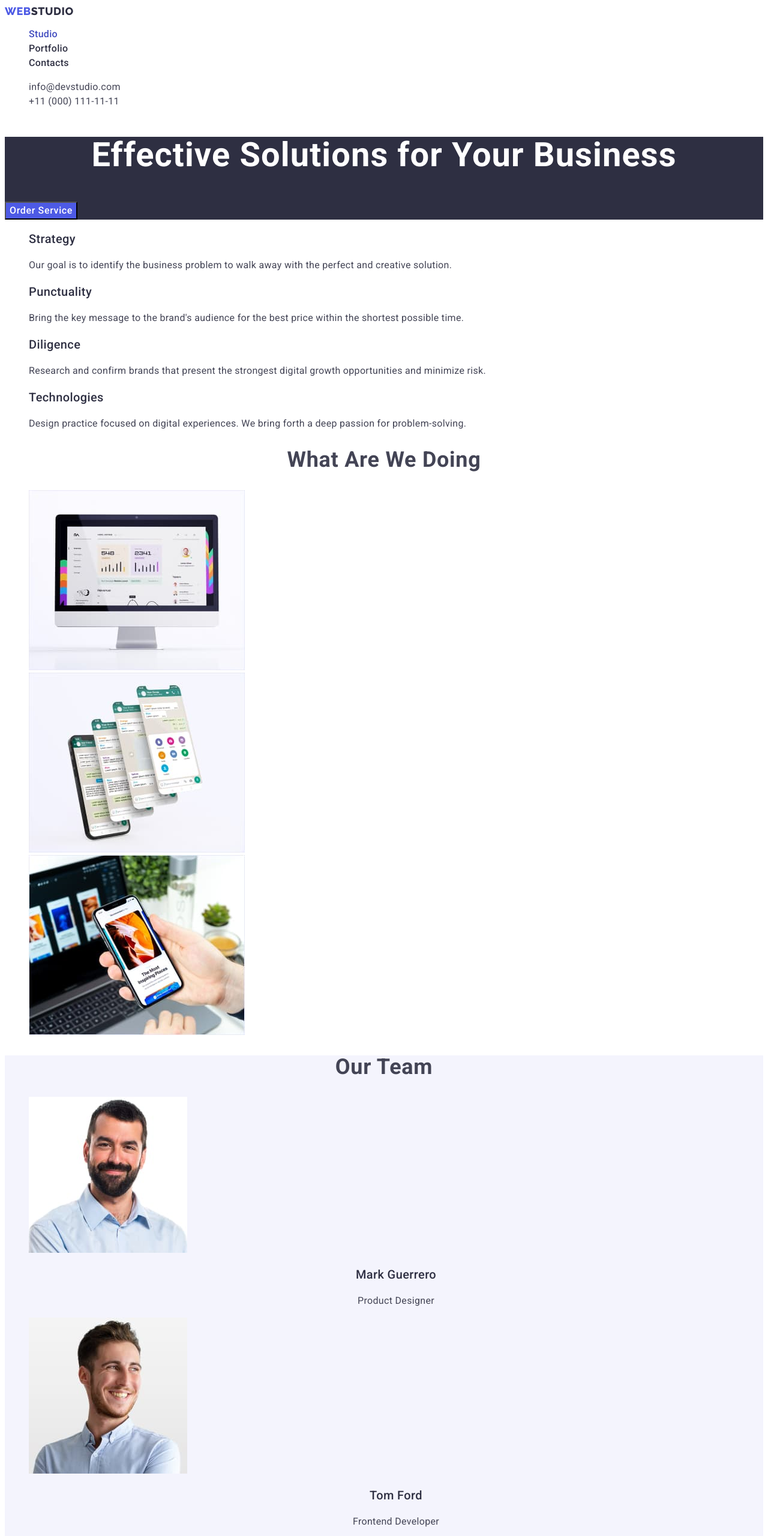
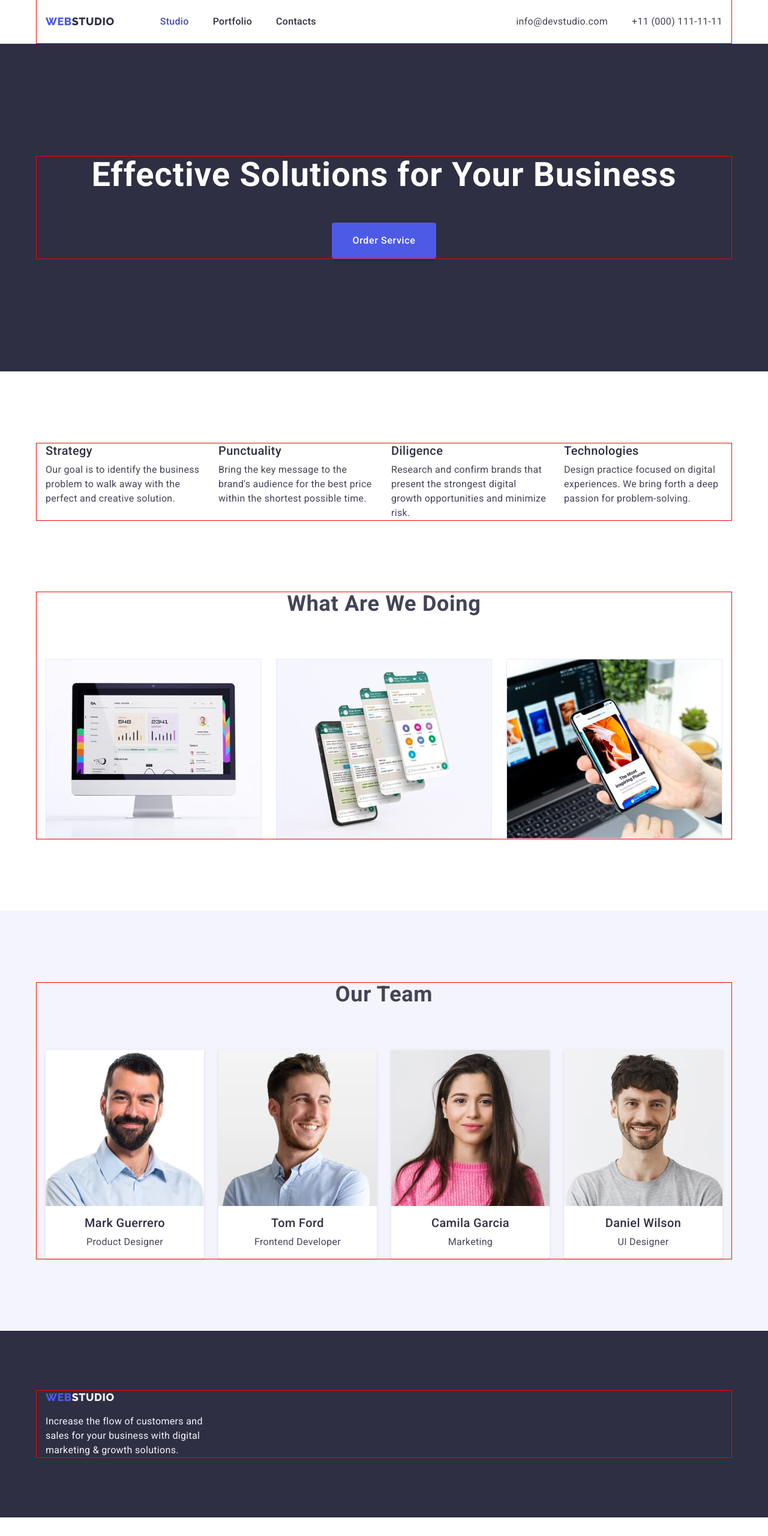
Before and after one commit to DorianGray0/re-goit-markup-hw-03, a plain HTML site: page index.html in a window 1280 px wide. Shown: the top 2560 px of the page at 60% size. After the commit the page ends 2529 px from the top, so only its background shows below. Drawn offline with nearby package versions, Linux system fonts and the light colour scheme.

Commit message:
add flex-box to css to both pages

```diff
--- a/css/style.css
+++ b/css/style.css
@@ -8,6 +8,10 @@
   --pressed-state-color: #404bbf;
   --first-bgc: #2e2f42;
   --second-bgc: #f4f4fd;
+  --regular-gap: 24px;
+  --header-gap: 40px;
+  --section-padding: 120px;
+  --margine-tile: 8px;
 }
 
 body {
@@ -15,6 +19,29 @@ body {
   color: var(--primary-text-color);
 
   background-color: #ffffff;
+}
+
+h1,
+h2,
+h3,
+h4,
+h5,
+h6,
+p {
+  margin: 0;
+}
+
+ul,
+ol {
+  margin: 0;
+  padding-left: 0;
+  list-style: none;
+}
+
+img {
+  display: block;
+  /* max-width: 100%; */
+  height: auto;
 }
 
 .visually-hidden {
@@ -32,10 +59,6 @@ body {
 
 .navigation-link.active {
   color: var(--pressed-state-color);
-}
-
-.list {
-  list-style: none;
 }
 
 .link {
@@ -69,12 +92,30 @@ body {
   text-align: center;
 }
 
+.container {
+  width: 1158px;
+  padding-right: 15px;
+  padding-left: 15px;
+  margin: 0 auto;
+
+  outline: 1px solid red;
+}
+
 /* --------------------------------HEADER */
 
 .header {
+  border-bottom: 1px solid #e7e9fc;
+}
+
+.header > .container {
+  display: flex;
+  align-items: center;
 }
 
 .navigation {
+  display: flex;
+  gap: 76px;
+  align-items: center;
 }
 
 .logo {
@@ -102,12 +143,18 @@ body {
 }
 
 .navigation-list {
+  display: flex;
+  gap: var(--header-gap);
 }
 
 .navigation-item {
 }
 
 .navigation-link {
+  display: block;
+  padding-top: 24px;
+  padding-bottom: 24px;
+
   line-height: 1.5;
 }
 
@@ -117,6 +164,9 @@ body {
 }
 
 .contacts-list {
+  display: flex;
+  gap: var(--header-gap);
+  margin-left: auto;
 }
 
 .contacts-item {
@@ -136,18 +186,30 @@ body {
 /* ---------------------------HERO */
 
 .hero {
+  padding-top: 188px;
+  padding-bottom: 188px;
+
+  text-align: center;
+
   background-color: var(--first-bgc);
 }
 
 .hero-title {
   font-size: 56px;
   color: var(--secondary-title-color);
+  margin-bottom: 48px;
 }
 
 .hero-button {
+  min-width: 169px;
+  padding: 16px 32px;
+
   color: var(--secondary-title-color);
 
   background-color: var(--accent-color);
+  border-color: transparent;
+  border-radius: 4px;
+  box-shadow: 0 4px 4px 0 rgba(0, 0, 0, 0.15);
 }
 
 .hero-button:hover,
@@ -158,15 +220,22 @@ body {
 /* ---------------------------------ABOUT */
 
 .about {
+  padding-top: var(--section-padding);
+  padding-bottom: var(--section-padding);
 }
 
 .about-list {
+  display: flex;
+  gap: var(--regular-gap);
 }
 
 .about-item {
+  flex-basis: calc((100% - 3 * var(--regular-gap)) / 4);
 }
 
 .about-title {
+  margin-bottom: var(--margine-tile);
+
   font-size: 20px;
   line-height: 1.2;
 }
@@ -177,23 +246,32 @@ body {
 /* ------------------------------TECHNOLOGY */
 
 .technology {
+  padding-bottom: var(--section-padding);
 }
 
 .technology-title,
 .team-title {
+  margin-bottom: 72px;
+
   font-size: 36px;
   text-transform: capitalize;
 }
 
 .technology-list {
+  display: flex;
+  gap: var(--regular-gap);
 }
 
 .technology-item {
+  flex-basis: calc((100% - 2 * var(--regular-gap)) / 3);
 }
 
 /* ------------------------------------TEAM */
 
 .team {
+  padding-top: var(--section-padding);
+  padding-bottom: var(--section-padding);
+
   background-color: var(--second-bgc);
 }
 
@@ -201,12 +279,26 @@ body {
 }
 
 .team-list {
+  display: flex;
+  gap: var(--regular-gap);
 }
 
 .team-item {
+  flex-basis: calc((100% - 3 * var(--regular-gap)) / 4);
+
+  border-radius: 0 0 4px 4px;
+  box-shadow: 0 2px 1px 0 rgba(46, 47, 66, 0.08), 0 1px 1px 0 rgba(46, 47, 66, 0.16),
+    0 1px 6px 0 rgba(46, 47, 66, 0.08);
+  background: var(--secondary-title-color);
+}
+
+.team-item-wrap {
+  padding: 16px 32px;
 }
 
 .team-item-title {
+  margin-bottom: var(--margine-tile);
+
   font-size: 20px;
   line-height: 1.2;
   text-align: center;
@@ -219,10 +311,14 @@ body {
 /* -----------------------footer */
 
 .footer {
+  padding-top: 100px;
+  padding-bottom: 100px;
+
   background-color: var(--first-bgc);
 }
 
 .footer-nav {
+  margin-bottom: 18px;
 }
 
 .footer-nav > .logo:hover,
@@ -240,23 +336,36 @@ body {
 }
 
 .footer-text {
+  max-width: 264px;
   color: var(--secondary-text-color);
 }
 
 /* -------------------------------------PORTFOLIO */
 
 .portfolio {
+  padding-top: 96px;
+  padding-bottom: var(--section-padding);
 }
 
 .filter-list {
+  display: flex;
+  gap: var(--regular-gap);
+  justify-content: center;
+  margin-bottom: 72px;
 }
 
 .filter-item {
 }
 
 .filter-btn {
+  padding: 12px 24px;
+
   text-align: center;
   color: var(--accent-color);
+
+  border: 1px solid #e7e9fc;
+  border-radius: 4px;
+  border-color: transparent;
 
   background-color: var(--second-bgc);
 }
@@ -266,15 +375,31 @@ body {
   color: var(--secondary-title-color);
 
   background-color: var(--pressed-state-color);
+
+  box-shadow: 0 2px 2px 0 rgba(0, 0, 0, 0.12), 0 2px 1px 0 rgba(0, 0, 0, 0.08),
+    0 3px 1px 0 rgba(0, 0, 0, 0.1);
 }
 
 .portfolio-list {
+  display: flex;
+  flex-wrap: wrap;
+  column-gap: var(--regular-gap);
+  row-gap: 48px;
 }
 
 .portfolio-item {
+  flex-basis: calc((100% - 2 * var(--regular-gap)) / 3);
+}
+
+.portfolio-item-wrap {
+  padding: 32px 0 32px 16px;
+
+  border: 1px solid #e7e9fc;
+  border-top: 0;
 }
 
 .portfolio-title {
+  margin-bottom: var(--margine-tile);
   font-size: 20px;
   line-height: 1.2;
 }
--- a/index.html
+++ b/index.html
@@ -4,6 +4,13 @@
     <meta charset="UTF-8" />
     <meta name="viewport" content="width=device-width, initial-scale=1.0" />
     <title>Studio</title>
+    <link
+      rel="stylesheet"
+      href="https://cdnjs.cloudflare.com/ajax/libs/modern-normalize/2.0.0/modern-normalize.min.css"
+      integrity="sha512-4xo8blKMVCiXpTaLzQSLSw3KFOVPWhm/TRtuPVc4WG6kUgjH6J03IBuG7JZPkcWMxJ5huwaBpOpnwYElP/m6wg=="
+      crossorigin="anonymous"
+      referrerpolicy="no-referrer"
+    />
     <link rel="preconnect" href="https://fonts.googleapis.com" />
     <link rel="preconnect" href="https://fonts.gstatic.com" crossorigin />
     <link
@@ -14,11 +21,12 @@
   </head>
   <body>
     <header class="header">
+      <div class="container">
         <!-- MAIN NAVIGATION -->
         <nav class="navigation">
           <a class="logo link" href="./index.html">Web<span class="studio">Studio</span></a>
 
-        <ul class="navigation-list list">
+          <ul class="navigation-list">
             <li class="navigation-item">
               <a class="navigation-link title link active" href="./index.html">Studio</a>
             </li>
@@ -32,7 +40,7 @@
         </nav>
 
         <!-- CONTACT INFORMATION -->
-      <ul class="contacts-list list">
+        <ul class="contacts-list">
           <li class="contacts-item">
             <a class="contacts-link link" href="mailto:info@devstudio.com">info@devstudio.com</a>
           </li>
@@ -40,20 +48,24 @@
             <a class="contacts-link link" href="tel:+11(000)111-11-11">+11 (000) 111-11-11</a>
           </li>
         </ul>
+      </div>
     </header>
     <main>
       <!-- SECTION 1 HERO -->
       <section class="hero">
+        <div class="container">
           <h1 class="hero-title heading">Effective Solutions for Your Business</h1>
 
           <button class="hero-button btn" type="button">Order Service</button>
+        </div>
       </section>
 
       <!-- SECTION 2 ABOUT US -->
       <section class="about">
+        <div class="container">
           <h2 class="visually-hidden">about us</h2>
 
-        <ul class="about-list list">
+          <ul class="about-list">
             <li class="about-item">
               <h3 class="about-title title">Strategy</h3>
               <p class="about-text text">
@@ -83,13 +95,15 @@
               </p>
             </li>
           </ul>
+        </div>
       </section>
 
       <!-- SECTION 3 OUR TECHNOLOGIES -->
       <section class="technology">
+        <div class="container">
           <h2 class="technology-title heading">What are we doing</h2>
 
-        <ul class="technology-list list">
+          <ul class="technology-list">
             <li class="technology-item">
               <img src="./images/desktop.jpg" alt="desktop" width="360" height="300" />
             </li>
@@ -97,40 +111,57 @@
               <img src="./images/phone.jpg" alt="phone" width="360" height="300" />
             </li>
             <li class="technology-item">
-            <img src="./images/laptop-phone.jpg" alt="laptop and phone" width="360" height="300" />
+              <img
+                src="./images/laptop-phone.jpg"
+                alt="laptop and phone"
+                width="360"
+                height="300"
+              />
             </li>
           </ul>
+        </div>
       </section>
 
       <!-- SECTION 4 OUR TEAM -->
       <section class="team">
+        <div class="container">
           <h2 class="team-title heading">Our Team</h2>
 
-        <ul class="team-list list">
+          <ul class="team-list">
             <li class="team-item">
               <img src="./images/mark-guerrero.jpg" alt="Mark Guerrero" width="264" height="260" />
+              <div class="team-item-wrap">
                 <h3 class="team-item-title title">Mark Guerrero</h3>
                 <p class="team-item-text text">Product Designer</p>
+              </div>
             </li>
             <li class="team-item">
               <img src="./images/tom-ford.jpg" alt="Tom Ford" width="264" height="260" />
+              <div class="team-item-wrap">
                 <h3 class="team-item-title title">Tom Ford</h3>
                 <p class="team-item-text text">Frontend Developer</p>
+              </div>
             </li>
             <li class="team-item">
               <img src="./images/camila-garcia.jpg" alt="Camila Garcia" width="264" height="260" />
+              <div class="team-item-wrap">
                 <h3 class="team-item-title title">Camila Garcia</h3>
                 <p class="team-item-text text">Marketing</p>
+              </div>
             </li>
             <li class="team-item">
               <img src="./images/daniel-wilson.jpg" alt="Daniel Wilson" width="264" height="260" />
+              <div class="team-item-wrap">
                 <h3 class="team-item-title title">Daniel Wilson</h3>
                 <p class="team-item-text text">UI Designer</p>
+              </div>
             </li>
           </ul>
+        </div>
       </section>
     </main>
     <footer class="footer">
+      <div class="container">
         <!-- LOGO -->
         <nav class="footer-nav">
           <a class="logo link" href="./index.html">Web<span class="studio">Studio</span></a>
@@ -140,6 +171,7 @@
           Increase the flow of customers and sales for your business with digital marketing & growth
           solutions.
         </p>
+      </div>
     </footer>
   </body>
 </html>
```
Also changed, not shown: portfolio.html (+35 -4 lines). Lines whose indentation alone changed are shown as unchanged.
